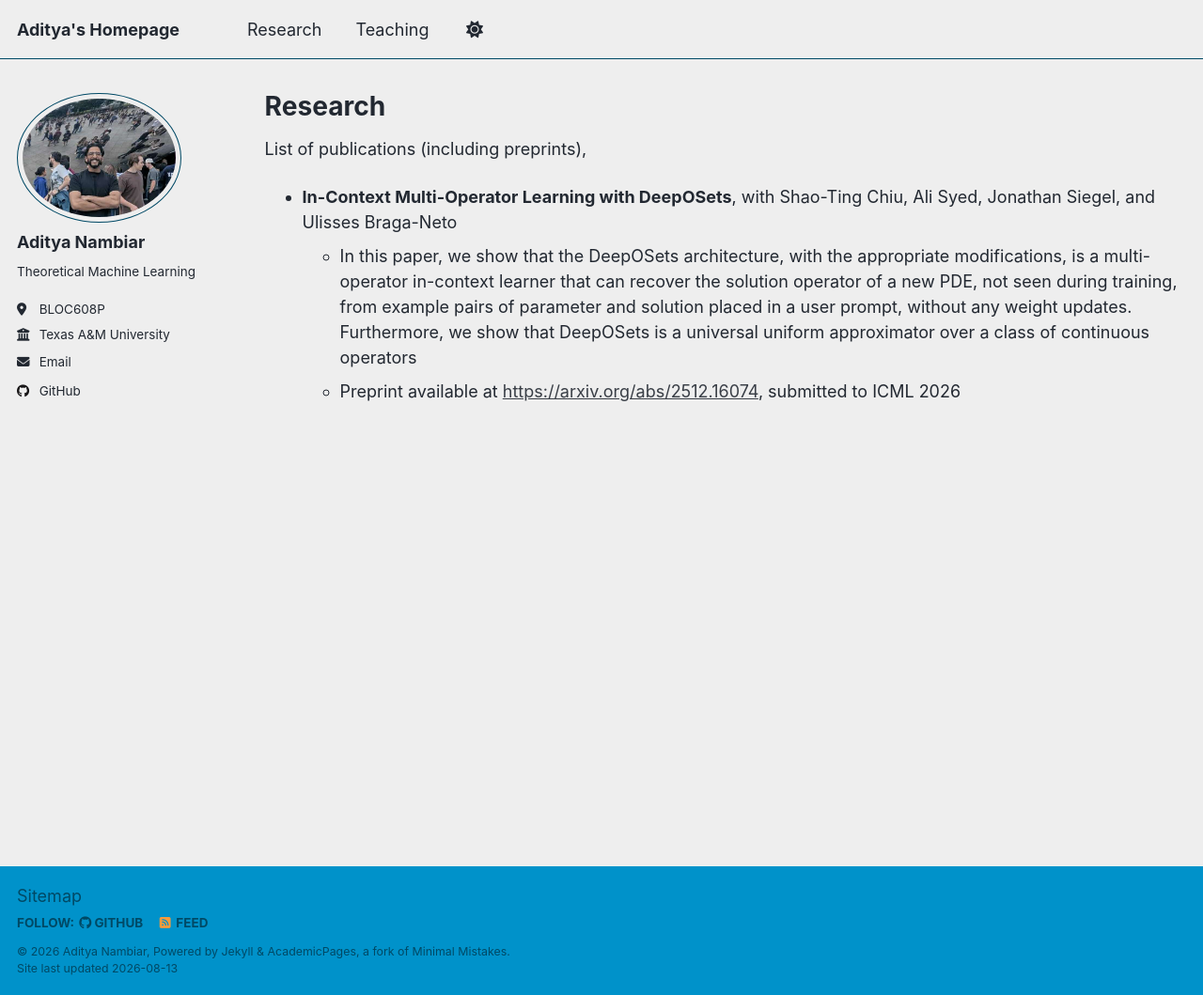
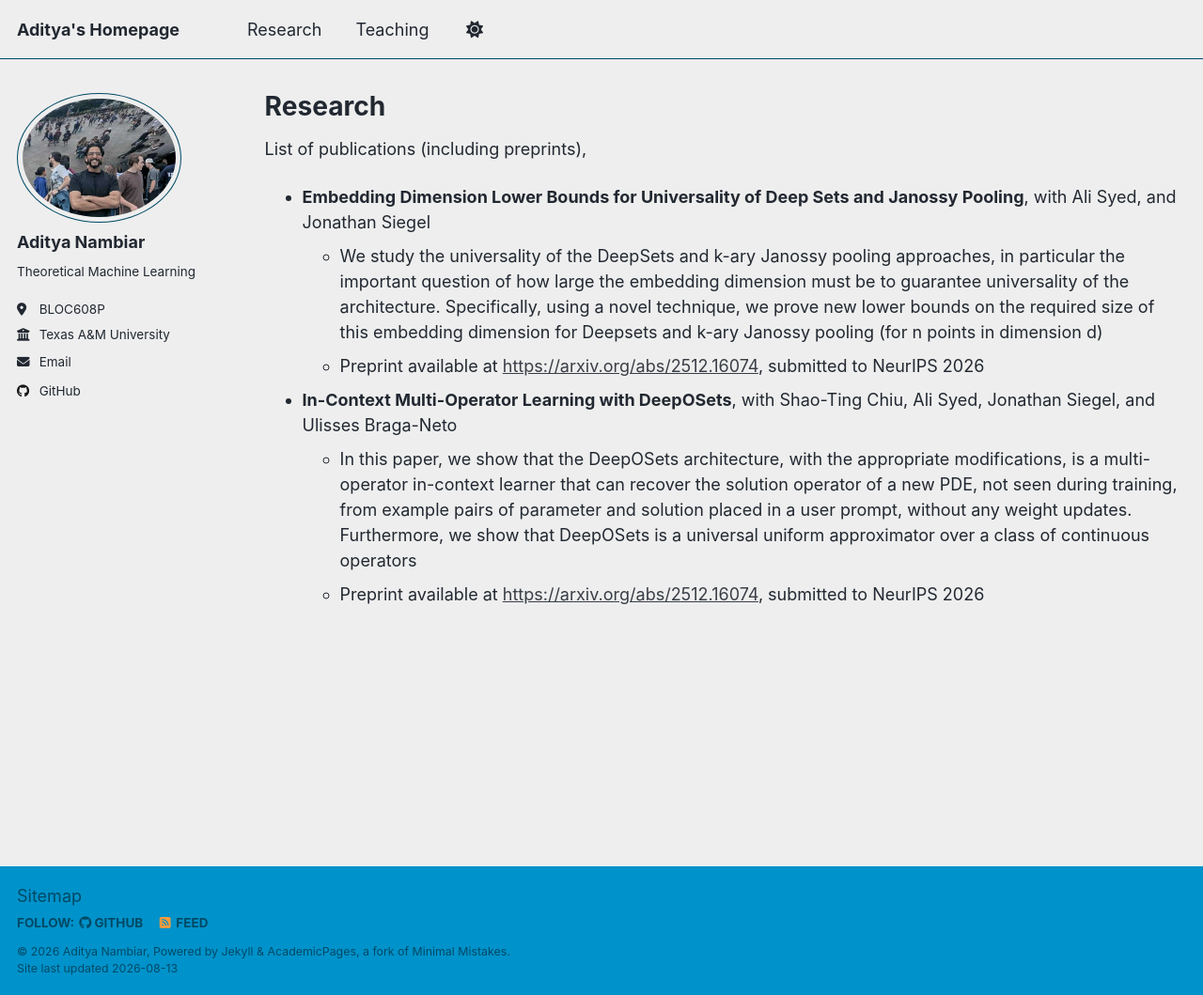
Before and after one commit to aditnambiar-tamu/aditnambiar-tamu.github.io, a Jekyll site: the page built from _pages/publications.html, in a window 1280 px wide and 1059 px high. Shown: the whole window at 94% size. Built offline with Jekyll 4.4.1, drawn with Linux system fonts in a browser that asks for light colours; a script that is not in the unit is left out.

Commit message:
Update publications.html

```diff
--- a/_pages/publications.html
+++ b/_pages/publications.html
@@ -7,9 +7,14 @@ author_profile: true
 
 <p>List of publications (including preprints),
 <ul>
+  <li><b>Embedding Dimension Lower Bounds for Universality of Deep Sets and Janossy Pooling</b>, with Ali Syed, and Jonathan Siegel</li>
+    <ul>
+      <li>We study the universality of the DeepSets and k-ary Janossy pooling approaches, in particular the important question of how large the embedding dimension must be to guarantee universality of the architecture. Specifically, using a novel technique, we prove new lower bounds on the required size of this embedding dimension for Deepsets and k-ary Janossy pooling (for n points in dimension d)</li>
+      <li>Preprint available at <a href="https://arxiv.org/pdf/2605.08377"> https://arxiv.org/abs/2512.16074</a>, submitted to NeurIPS 2026</li>
+    </ul>
   <li><b>In-Context Multi-Operator Learning with DeepOSets</b>, with Shao-Ting Chiu, Ali Syed, Jonathan Siegel, and Ulisses Braga-Neto</li>
     <ul>
       <li> In this paper, we show that the DeepOSets architecture, with the appropriate modifications, is a multi-operator in-context learner that can recover the solution operator of a new PDE, not seen during training, from example pairs of parameter and solution placed in a user prompt, without any weight updates. Furthermore, we show that DeepOSets is a universal uniform approximator over a class of continuous operators</li>
-      <li>Preprint available at <a href="https://arxiv.org/abs/2512.16074"> https://arxiv.org/abs/2512.16074</a>, submitted to ICML 2026</li>
+      <li>Preprint available at <a href="https://arxiv.org/abs/2512.16074"> https://arxiv.org/abs/2512.16074</a>, submitted to NeurIPS 2026</li>
     </ul>
 </ul></p>
```
